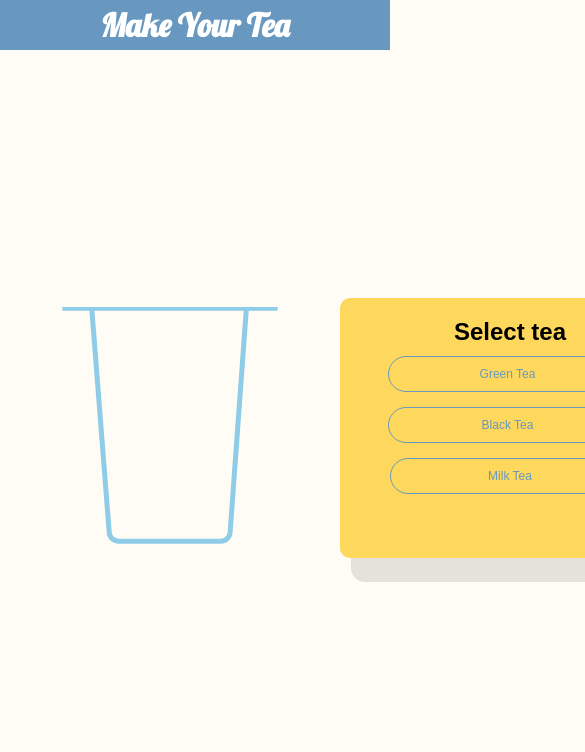
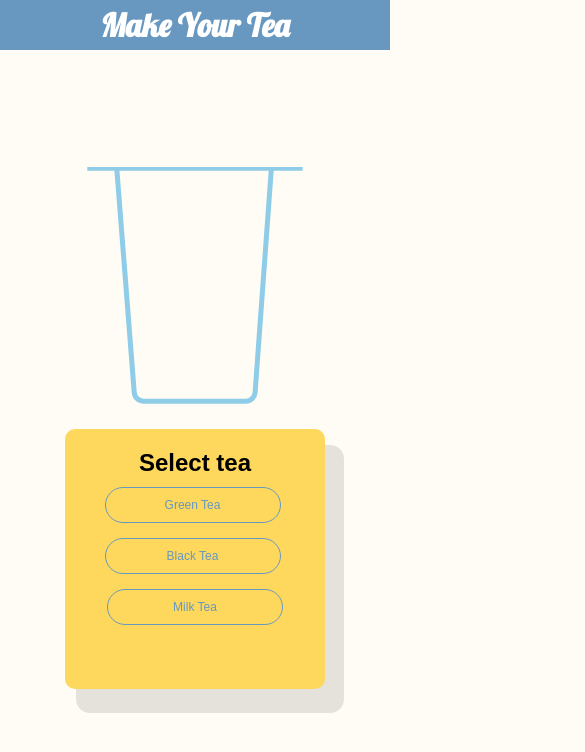
Before and after one commit to riya09/make-your-tea, a Vue app: page / in a window 390 px wide. Shown: the top 752 px of the page, 585 px wide, since content can reach past the window. Built offline with nearby package versions, Linux system fonts and the light colour scheme.

Commit message:
style: added style for responsiveness view

```diff
--- a/src/components/content/Container.vue
+++ b/src/components/content/Container.vue
@@ -273,4 +273,21 @@ export default {
   .fade-enter, .fade-leave-to {
     opacity: 0;
   }
+  @media screen and (max-width: 800px) {
+    .container {
+      .tea-container {
+        flex-direction: column;
+        .cup-wrapper {
+          padding: 10px;
+        }
+        .option-wrapper {
+          flex-basis: 100%;
+          width: 100%;
+          max-width: 220px;
+          min-height: 240px;
+          margin: 10px;
+        }
+      }
+    }
+  }
 </style>
```
